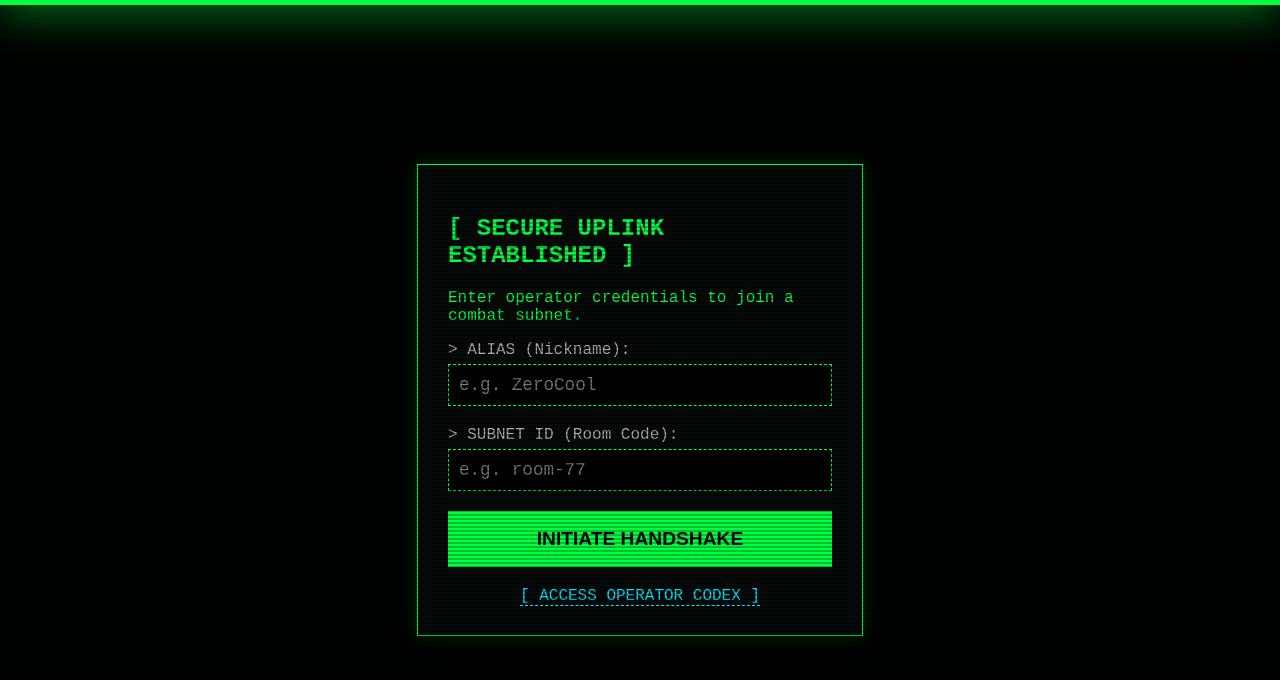
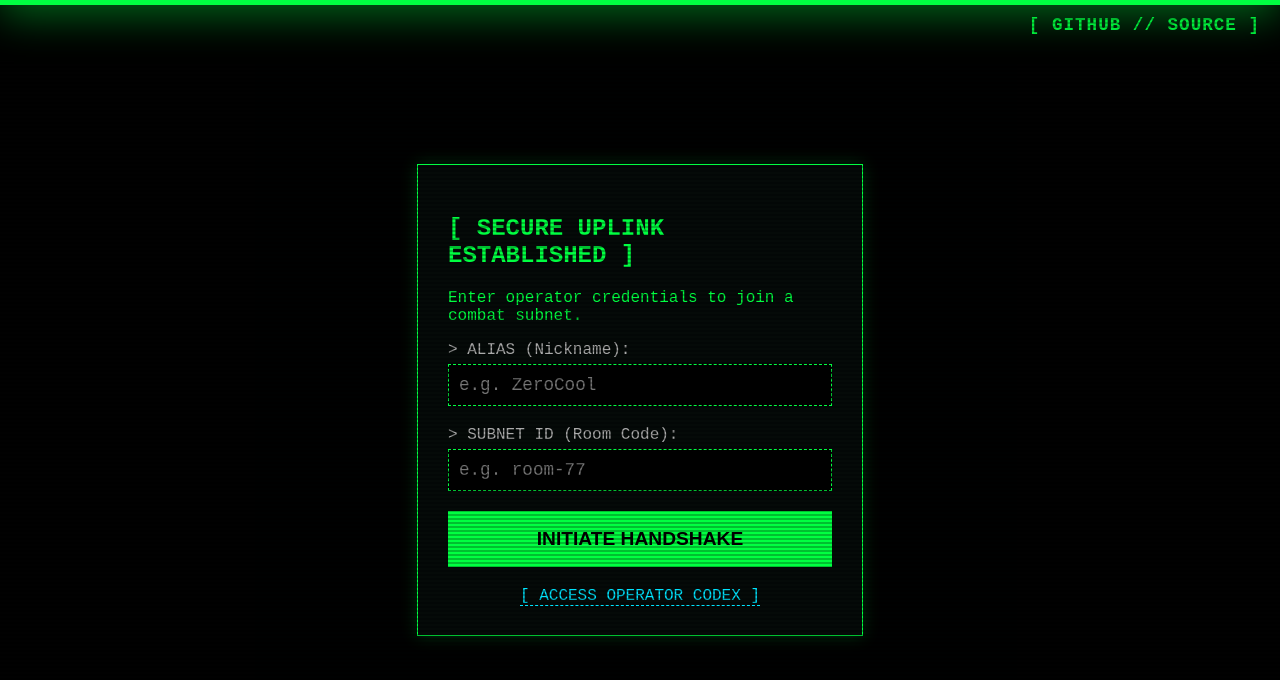
Before and after one commit to xXcatmagicXx/sigkill, a website: page public/html/index.html in a window 1280 px wide. Drawn offline with nearby package versions, Linux system fonts and the light colour scheme; no server answers.

Commit message:
Added neon GitHub source link to game UI

```diff
--- a/public/css/style.css
+++ b/public/css/style.css
@@ -11,6 +11,28 @@ body {
     color: var(--primary);
     font-family: 'Courier New', Courier, monospace;
     margin: 0; padding: 20px;
+}
+
+/* --- GITHUB SOURCE LINK (FIXED) --- */
+.github-link {
+    position: absolute;
+    top: 15px;
+    right: 20px;
+    color: #00ff41;
+    text-decoration: none;
+    font-size: 1.1rem; /* Increased size */
+    font-weight: bold; /* Made it thicker */
+    letter-spacing: 1px;
+    opacity: 0.9; /* Bumped up base visibility */
+    transition: opacity 0.2s, text-shadow 0.2s;
+    z-index: 9999; /* Forces it above every other game element */
+    cursor: pointer; /* Forces the mouse to turn into a hand */
+    pointer-events: auto; /* Guarantees it registers clicks even if a transparent box is over it */
+}
+
+.github-link:hover {
+    opacity: 1;
+    text-shadow: 0 0 12px rgba(0, 255, 65, 1); /* Stronger glow */
 }
 
 .scanline {
--- a/public/html/index.html
+++ b/public/html/index.html
@@ -6,6 +6,7 @@
     <link rel="stylesheet" href="/css/style.css">
 </head>
 <body>
+    <a href="https://github.com/xXcatmagicXx/sigkill" target="_blank" class="github-link">[ GITHUB // SOURCE ]</a>
     <div class="scanline"></div>
 
     <section id="login-screen" class="modal-overlay">
```
